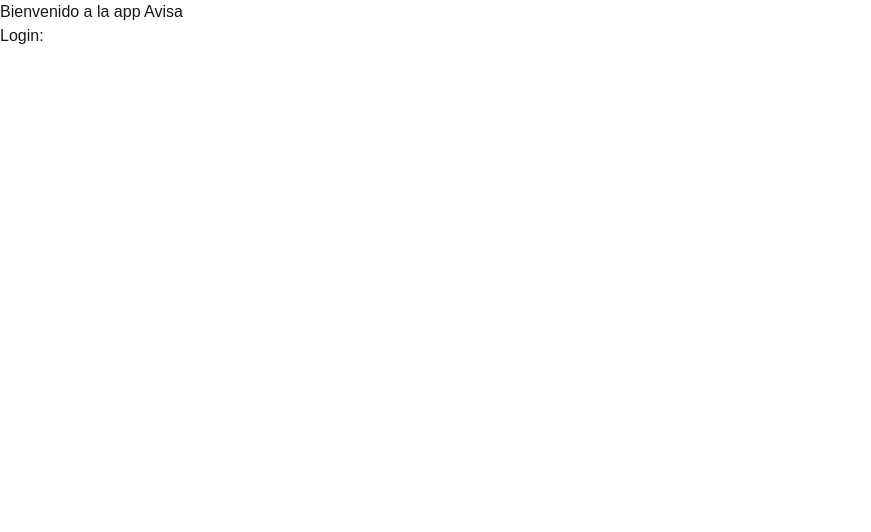
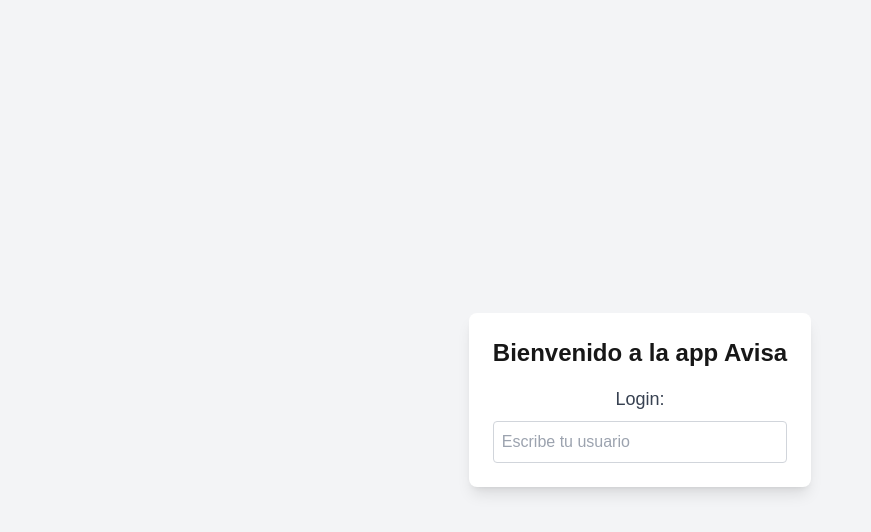
Before and after one commit to pepkg/avisa-next, a Next.js app: page /app in a window 1280 px wide. Shown: the top 532 px of the page, without its empty margins (0-871 px from the left). Built offline with nearby package versions, Linux system fonts and the light colour scheme.

Commit message:
added tailwind base css

```diff
--- a/app/app/page.tsx
+++ b/app/app/page.tsx
@@ -1,11 +1,24 @@
 export default function AvisaApp() {
   return (
-    <div>
-      <h1>Bienvenido a la app Avisa</h1>
-      <form>
-        <label htmlFor="login">Login:</label>
-        <input type="text" id="login" name="login" />
-      </form>
+    <div className="min-h-screen flex items-center justify-center bg-gray-100">
+      <div className="bg-white p-6 rounded-lg shadow-lg text-center">
+        <h1 className="text-2xl font-bold mb-4">Bienvenido a la app Avisa</h1>
+        <form>
+          <label
+            htmlFor="login"
+            className="block text-lg font-medium text-gray-700"
+          >
+            Login:
+          </label>
+          <input
+            type="text"
+            id="login"
+            name="login"
+            placeholder="Escribe tu usuario"
+            className="mt-2 p-2 border border-gray-300 rounded w-full"
+          />
+        </form>
+      </div>
     </div>
   );
 }
--- a/app/avisa-web/page.tsx
+++ b/app/avisa-web/page.tsx
@@ -1,13 +1,23 @@
 export default function AvisaWeb() {
   return (
-    <div>
-      <h1>Welcome to Avisa Web</h1>
-      <label htmlFor="country-select">A qué país vas:</label>
-      <select id="country-select">
-        <option value="eua">EUA</option>
-        <option value="españa">España</option>
-        <option value="francia">Francia</option>
-      </select>
+    <div className="min-h-screen flex items-center justify-center bg-gray-100">
+      <div className="bg-white p-6 rounded-lg shadow-lg text-center">
+        <h1 className="text-2xl font-bold mb-4">Welcome to Avisa Web</h1>
+        <label
+          htmlFor="country-select"
+          className="block text-lg font-medium text-gray-700"
+        >
+          A qué país vas:
+        </label>
+        <select
+          id="country-select"
+          className="mt-2 p-2 border border-gray-300 rounded"
+        >
+          <option value="eua">EUA</option>
+          <option value="españa">España</option>
+          <option value="francia">Francia</option>
+        </select>
+      </div>
     </div>
   );
 }
```
